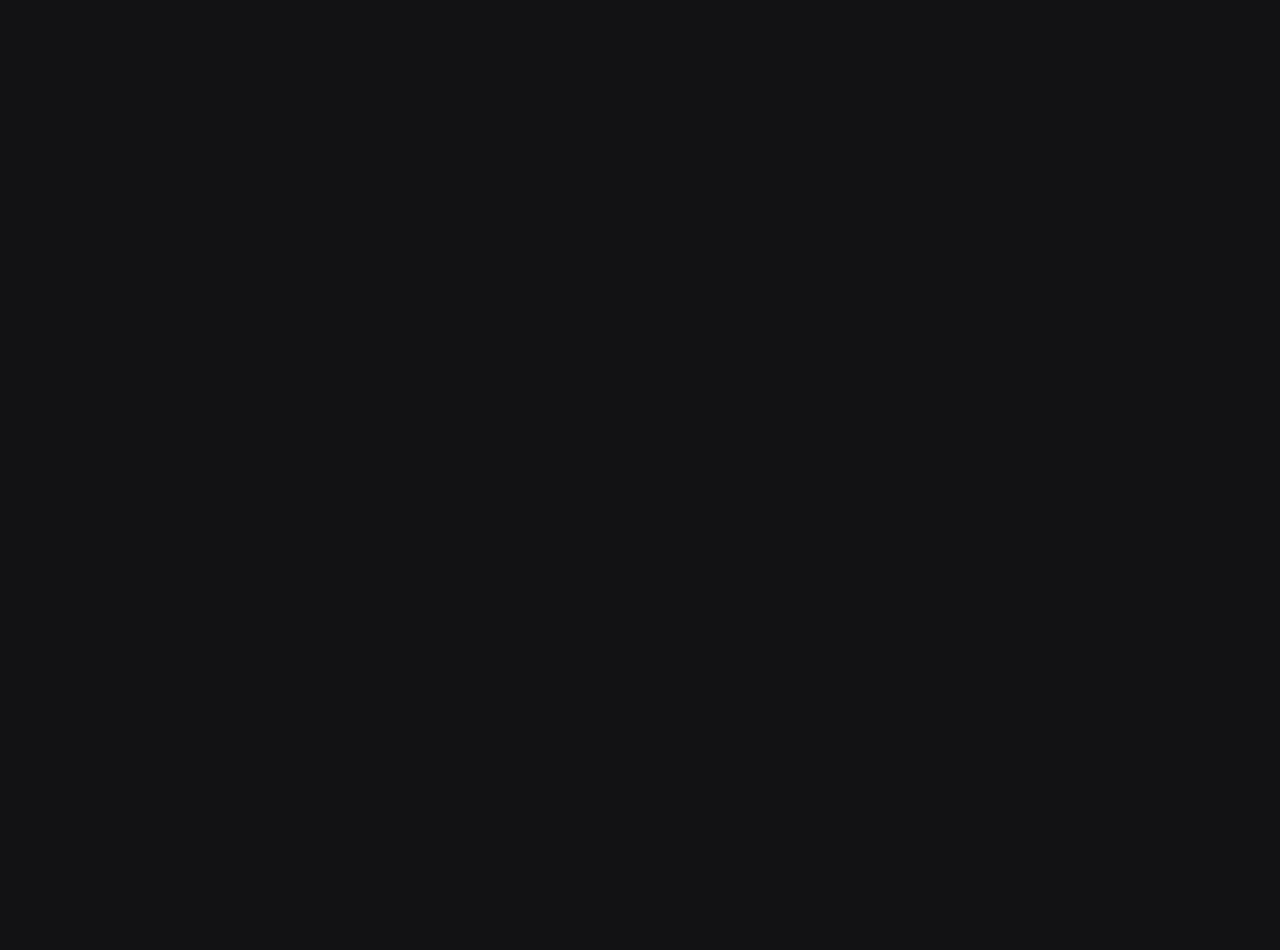
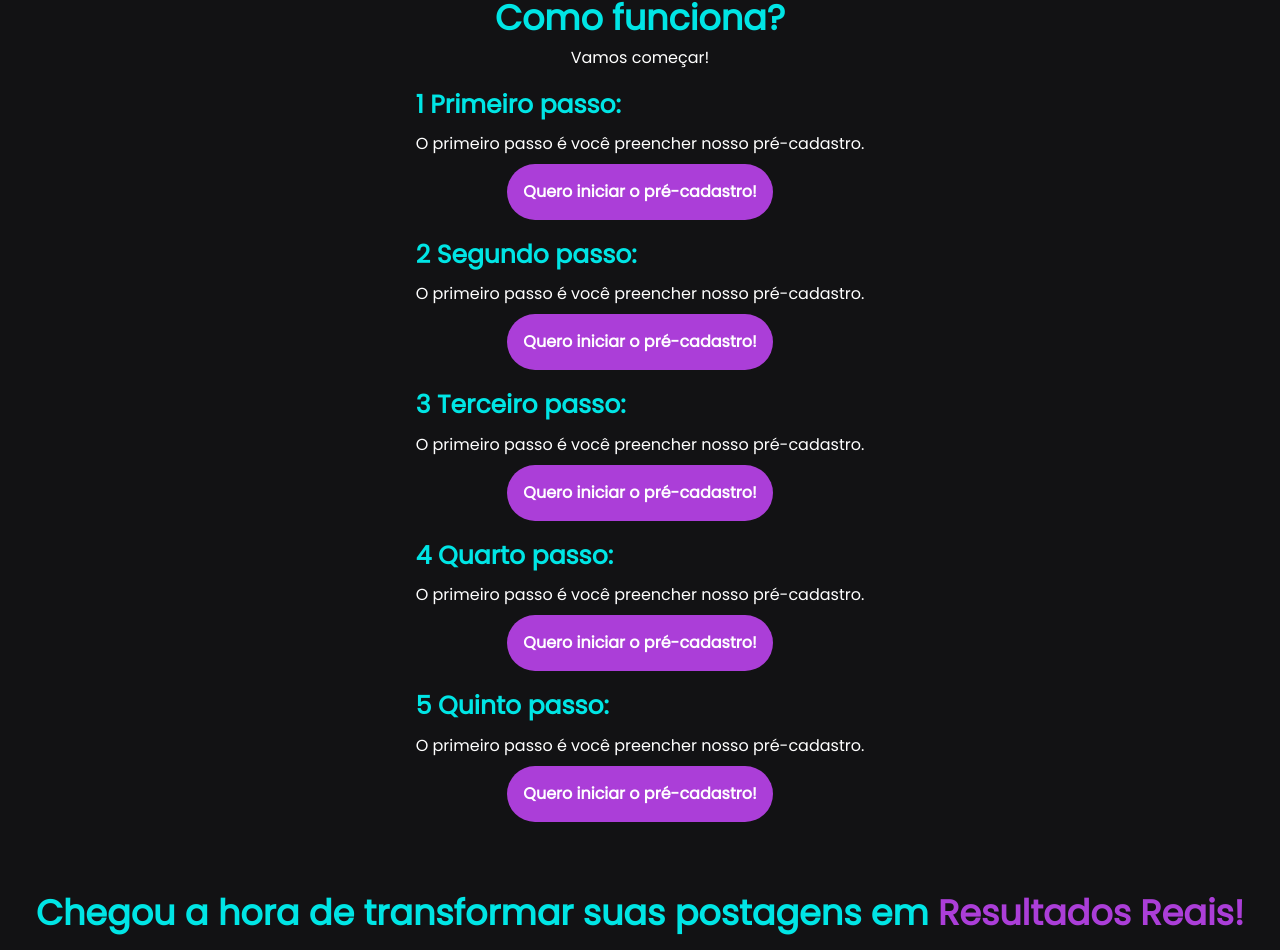
Before and after one commit to i-roger/trafegopago, a Next.js app: page / in a window 1280 px wide. Shown: the part 1239-2189 px from the top of the page. Before the commit the page ends 1182 px from the top, so only its background shows below. Built offline with nearby package versions, Linux system fonts and the light colour scheme.

Commit message:
One section and custom animation

```diff
--- a/src/pages/index.tsx
+++ b/src/pages/index.tsx
@@ -18,7 +18,7 @@
           </p>
         </div>
         <div className="flex justify-center">
-          <button className="bg-[#ab3ed8] rounded-full p-4 font-bold hover:bg-[#00e5e5] hover:text-[#005050] hover:scale-110">
+          <button className="btn animate-zoom-anim">
             Quero uma análise gratuita.
           </button>
         </div>
@@ -82,6 +82,62 @@
           </div>
         </div>
       {/* Benefícios */}
+      {/* Processo */}
+      <div className="flex flex-col gap-4 p-4">
+        <div className="flex flex-col gap-2">
+          <h1 className="titulo text-center">Como funciona?</h1>
+          <p className="text-center">Vamos começar!</p>
+        </div>
+
+        <div className="flex flex-col gap-2">
+          <h1 className="titulo2">1 Primeiro passo:</h1>
+          <p className="text-justify">O primeiro passo é você preencher nosso pré-cadastro.</p>
+          <div className="flex justify-center">
+            <button className="btn">Quero iniciar o pré-cadastro!</button>
+          </div>
+        </div>
+
+        <div className="flex flex-col gap-2">
+          <h1 className="titulo2">2 Segundo passo:</h1>
+          <p className="text-justify">O primeiro passo é você preencher nosso pré-cadastro.</p>
+          <div className="flex justify-center">
+            <button className="btn">Quero iniciar o pré-cadastro!</button>
+          </div>
+        </div>
+
+        <div className="flex flex-col gap-2">
+          <h1 className="titulo2">3 Terceiro passo:</h1>
+          <p className="text-justify">O primeiro passo é você preencher nosso pré-cadastro.</p>
+          <div className="flex justify-center">
+            <button className="btn">Quero iniciar o pré-cadastro!</button>
+          </div>
+        </div>
+
+        <div className="flex flex-col gap-2">
+          <h1 className="titulo2">4 Quarto passo:</h1>
+          <p className="text-justify">O primeiro passo é você preencher nosso pré-cadastro.</p>
+          <div className="flex justify-center">
+            <button className="btn">Quero iniciar o pré-cadastro!</button>
+          </div>
+        </div>
+
+        <div className="flex flex-col gap-2">
+          <h1 className="titulo2">5 Quinto passo:</h1>
+          <p className="text-justify">O primeiro passo é você preencher nosso pré-cadastro.</p>
+          <div className="flex justify-center">
+            <button className="btn">Quero iniciar o pré-cadastro!</button>
+          </div>
+        </div>
+
+      </div>
+      {/* Processo */}
+
+      {/* Call to action final */}
+      <div className="flex flex-col items-center p-4 gap-4">
+        <h1 className="titulo animate-zoom-anim text-center">Chegou a hora de transformar suas postagens em <span className="text-[#ab3ed8]">Resultados Reais!</span></h1>
+        <p className="text-center">Com a gestão de tráfego pago certa, você pode fazer cada investimento valer a pena.</p>
+        <button className="btn">Solicite uma Análise Gratuita</button>
+      </div>
     </div>
   );
 }
--- a/src/styles/globals.css
+++ b/src/styles/globals.css
@@ -25,3 +25,11 @@
 .titulo {
   @apply text-[35px] font-extrabold text-[#00e5e5] leading-[2.4rem];
 }
+
+.titulo2 {
+  @apply text-[25px] font-extrabold text-[#00e5e5] leading-[2.4rem];
+}
+
+.btn {
+  @apply bg-[#ab3ed8] rounded-full p-4 font-bold hover:bg-[#00e5e5] hover:text-[#005050] hover:scale-110;
+}
--- a/tailwind.config.ts
+++ b/tailwind.config.ts
@@ -8,6 +8,16 @@
   ],
   theme: {
     extend: {
+      keyframes: {
+        zoom: {
+          "0%": {scale:"1"},
+          "50%": {scale:"1.02"},
+          "100%": {scale:"1"}
+        },
+      },
+      animation: {
+        "zoom-anim": "zoom 3s infinite",
+      },
       colors: {
         background: "var(--background)",
         foreground: "var(--foreground)",
```
Also changed, not shown: 1 other file (tests, documents, lock files or other folders).
